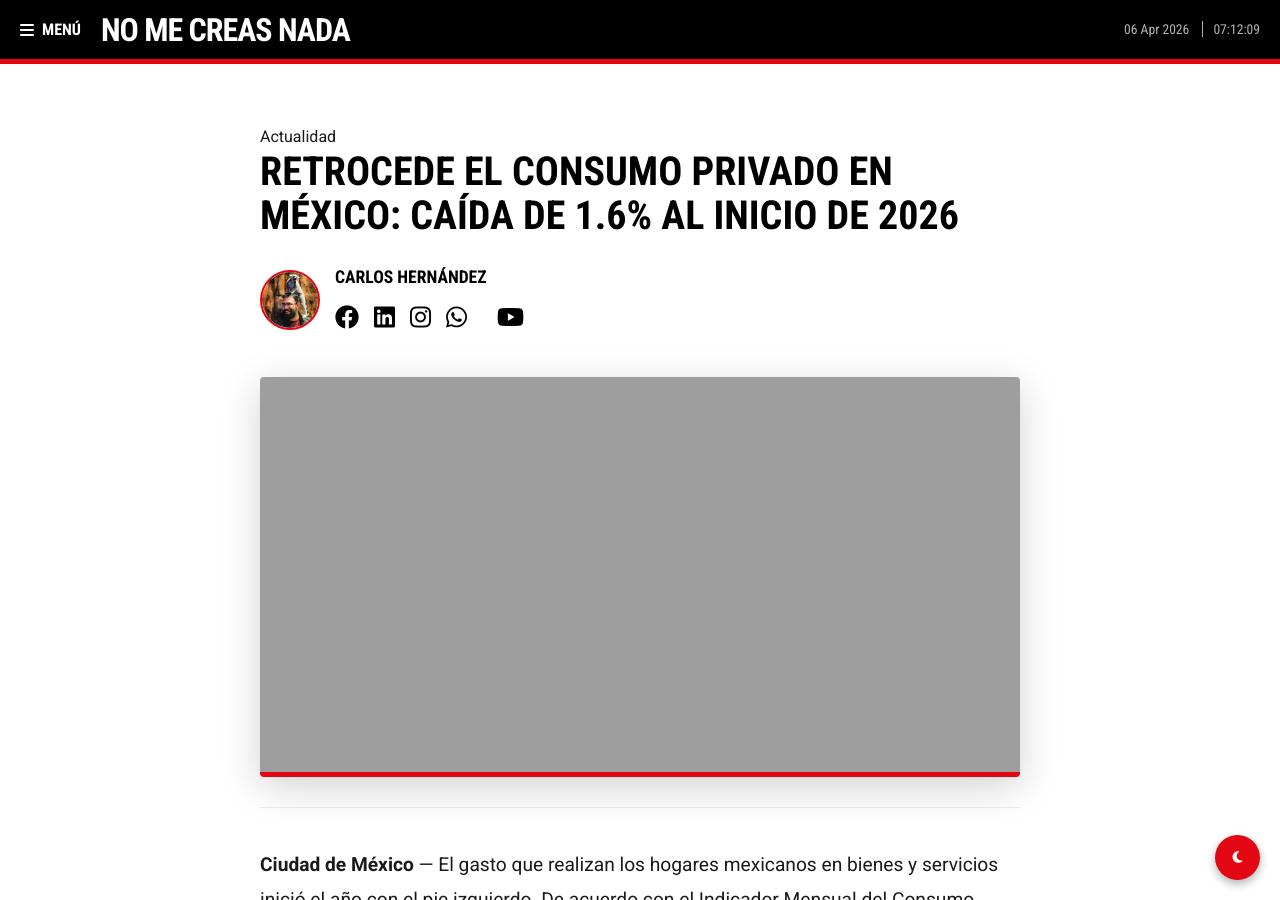
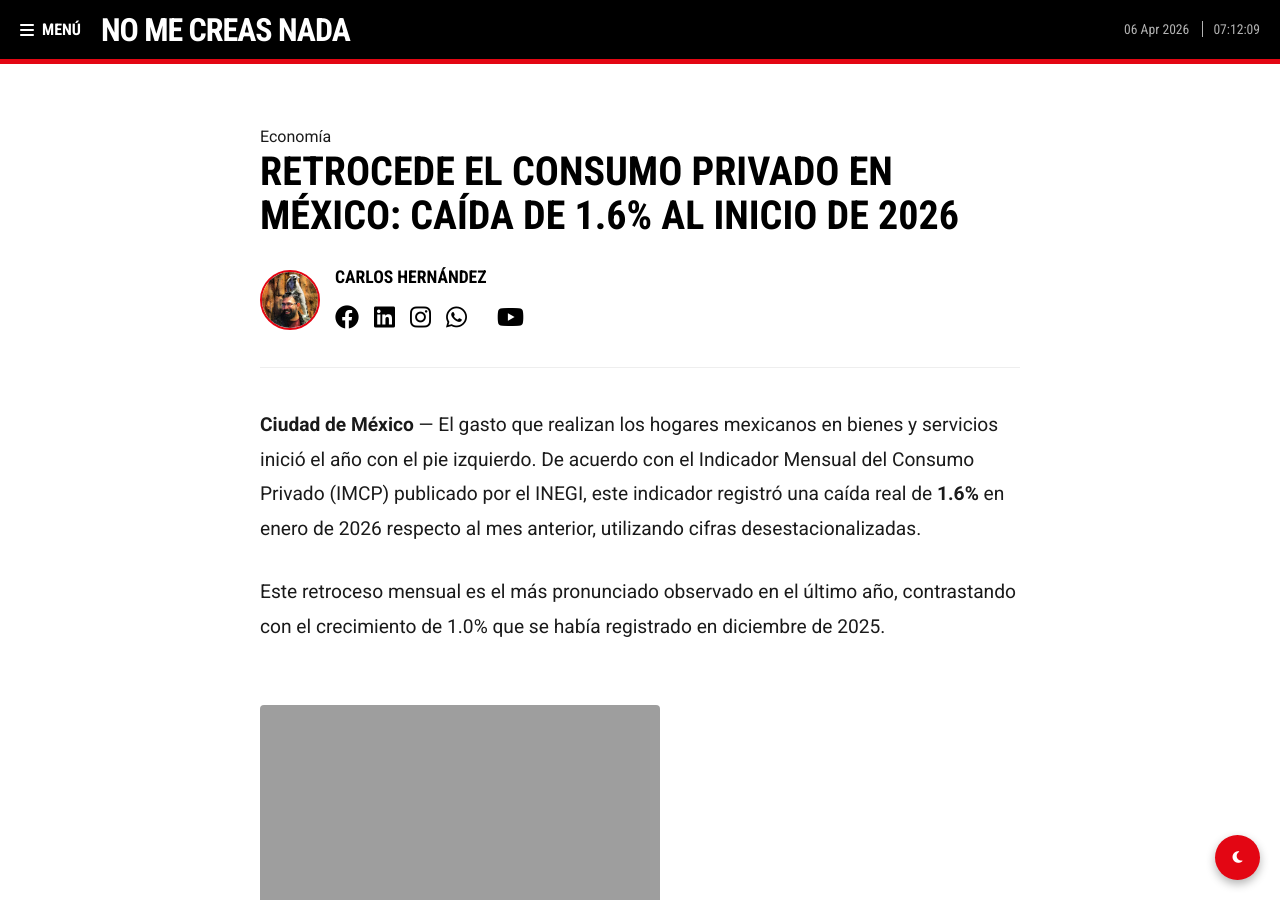
Before and after one commit to cafrhein/muro, a Jekyll site: the page built from _posts/2026-04-06-retrocede-consumo-privado-mexico.md, in a window 1280 px wide and 900 px high. Built offline with Jekyll 4.4.1, drawn with Linux system fonts in a browser that asks for light colours.

Commit message:
Update 2026-04-06-retrocede-consumo-privado-mexico.md

```diff
--- a/_posts/2026-04-06-retrocede-consumo-privado-mexico.md
+++ b/_posts/2026-04-06-retrocede-consumo-privado-mexico.md
@@ -1,15 +1,14 @@
 ---
 layout: post
 title: "Retrocede el consumo privado en México: caída de 1.6% al inicio de 2026"
-category: Actualidad
-image: assets/img/posts/unnamed (4).png
+category: Economía
 ---
 
 **Ciudad de México** — El gasto que realizan los hogares mexicanos en bienes y servicios inició el año con el pie izquierdo. De acuerdo con el Indicador Mensual del Consumo Privado (IMCP) publicado por el INEGI, este indicador registró una caída real de **1.6%** en enero de 2026 respecto al mes anterior, utilizando cifras desestacionalizadas.
 
 Este retroceso mensual es el más pronunciado observado en el último año, contrastando con el crecimiento de 1.0% que se había registrado en diciembre de 2025.
 
-![Gráfico del Consumo Privado en México]({{ site.baseurl }}/assets/img/posts/Gemini_Generated_Image_1d0g851d0g851d0g.png)
+![Gráfico del Consumo Privado en México]({{ site.baseurl }}/assets/img/posts/unnamed (4).png)
 
 ### El desplome de lo importado
 
```
